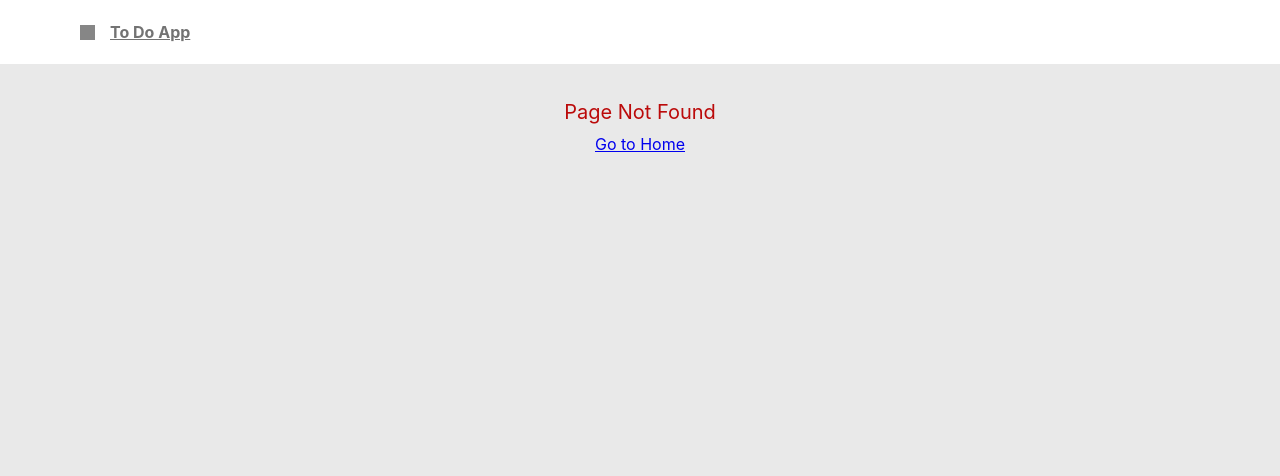
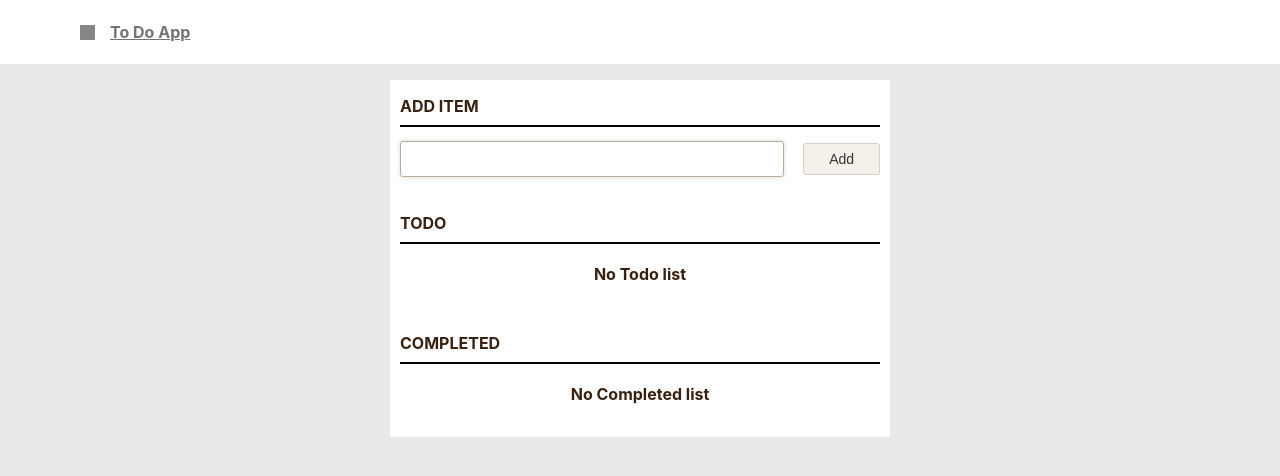
Before and after one commit to Muniyan/todo-app, a React (Create React App) app: page /todo-app/todo in a window 1280 px wide. Before the commit this address had no page. Shown: the top 476 px of the page. Built offline with nearby package versions, Linux system fonts and the light colour scheme.

Commit message:
initial commit

```diff
--- a/src/App.js
+++ b/src/App.js
@@ -21,15 +21,16 @@ class App extends Component {
         { this.renderRedirect() }
         <header className="App-header w100">
           <span className="App-icon fleft" />
-          <Link to="/" className="App-name fleft cpointer">
+          <Link to="/todo-app" className="App-name fleft cpointer">
             To Do App
           </Link>
         </header>
 
         <div className="App-container fleft">
           <Switch>
-            <Redirect exact from="/" to="todo" />
-            <Route exact path="/todo" component={Todo} />
+            <Redirect exact from="/" to="/todo-app" />
+            <Redirect exact from="/todo-app" to="/todo-app/todo" />
+            <Route exact path="/todo-app/todo" component={Todo} />
             <Route path="*" component={NotFound} />
           </Switch>
         </div>
--- a/src/components/notFound.js
+++ b/src/components/notFound.js
@@ -13,7 +13,7 @@ class NotFound extends Component {
                 Page Not Found
                 <ul className="notFound-inner-ul">
                     <li className="notFound-inner-li">
-                        <Link to="/">Go to Home</Link>
+                        <Link to="/todo-app">Go to Home</Link>
                     </li>
                 </ul>
             </div>
```
